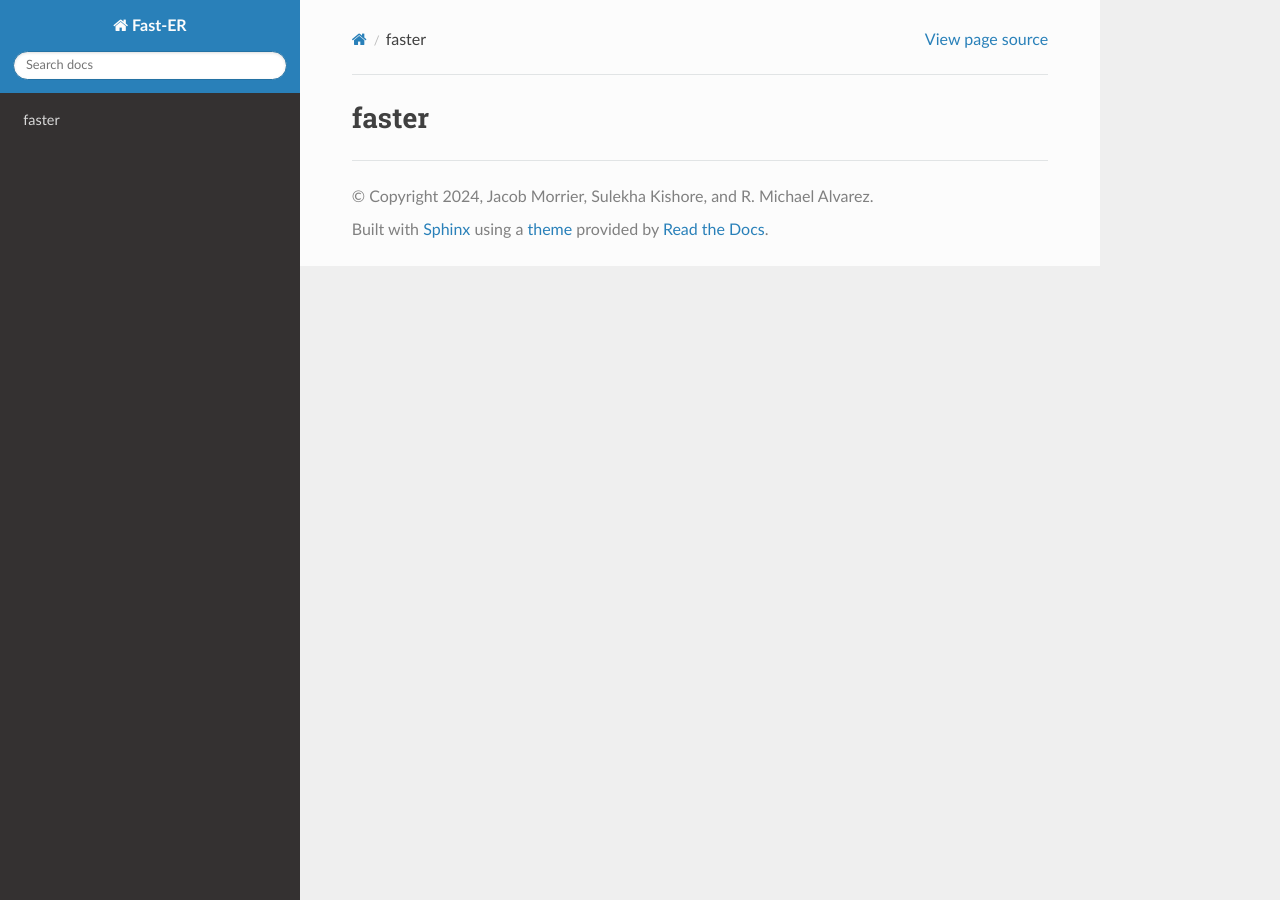
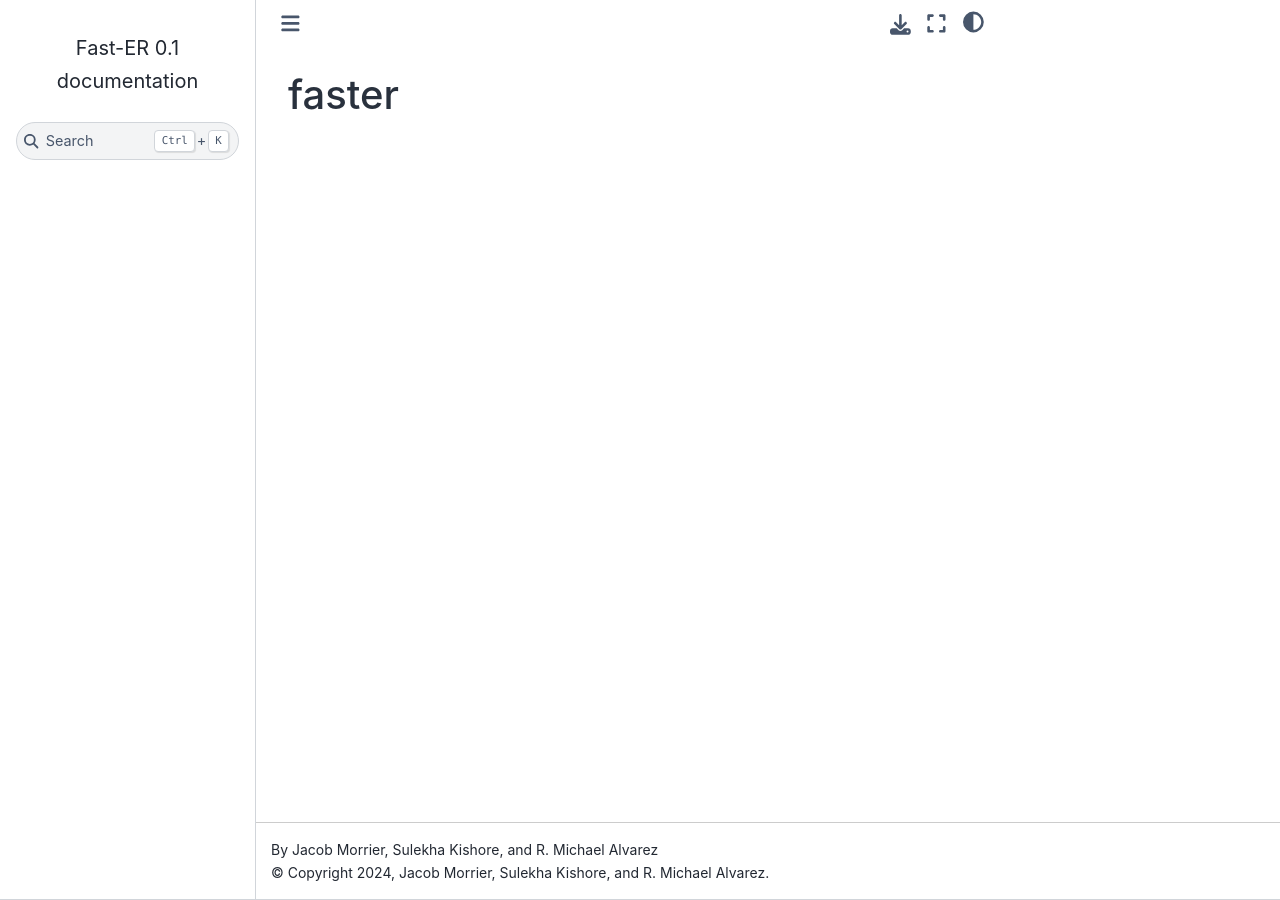
Before and after one commit to jacobmorrier/fast-er, a Sphinx documentation site: the page built from docs/source/modules.rst, in a window 1280 px wide. Built offline with Sphinx 7.4.7 and the Sphinx Book theme 1.1.4, drawn with Linux system fonts in a browser that asks for light colours; pages that are not in the unit, such as notebooks, are missing from menus.

Commit message:
Update conf.py

```diff
--- a/docs/source/conf.py
+++ b/docs/source/conf.py
@@ -40,8 +40,8 @@ intersphinx_disabled_domains = ['std']
 templates_path = ['_templates']
 
 # -- Options for HTML output
-
-html_theme = 'sphinx_rtd_theme'
+html_theme = 'sphinx_book_theme'
+# /!\ need to call: pip install sphinx-book-theme
 
 # -- Options for EPUB output
 epub_show_urls = 'footnote'
```
